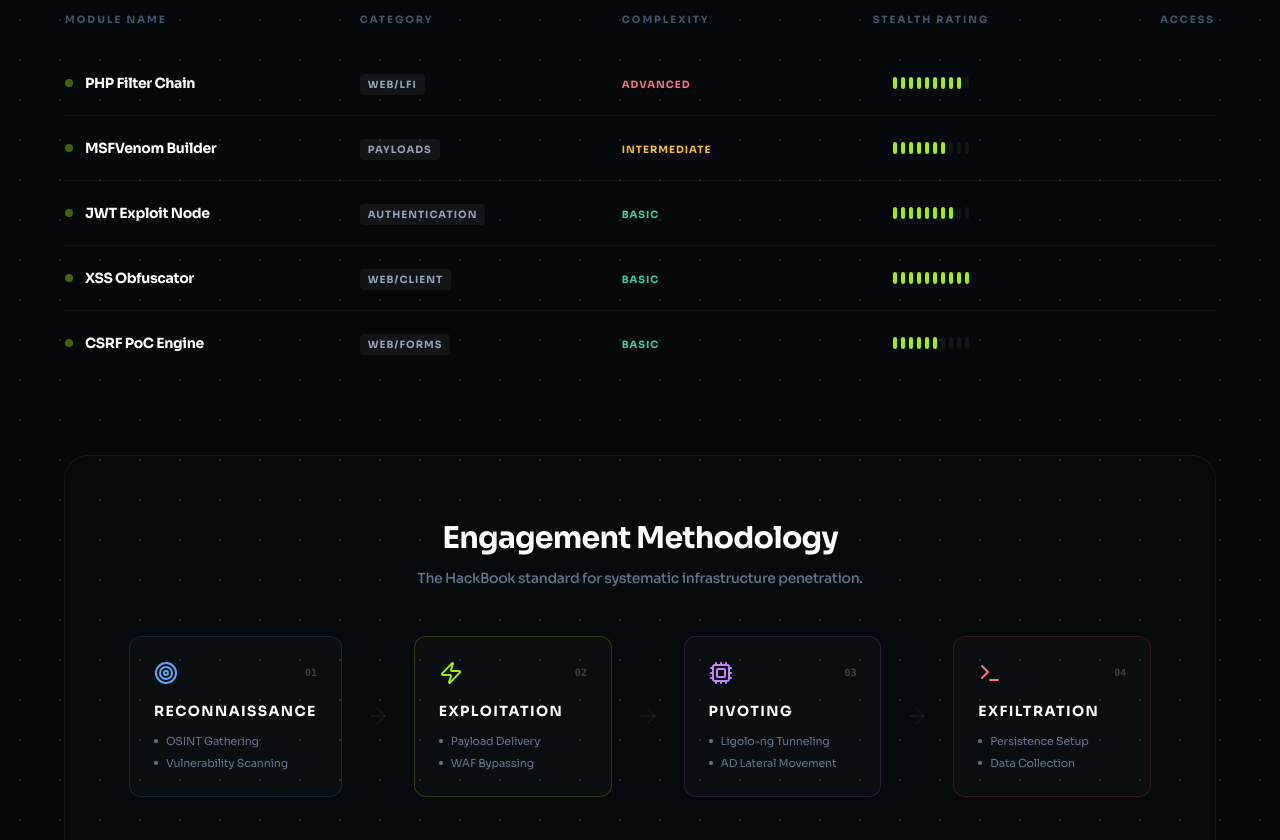
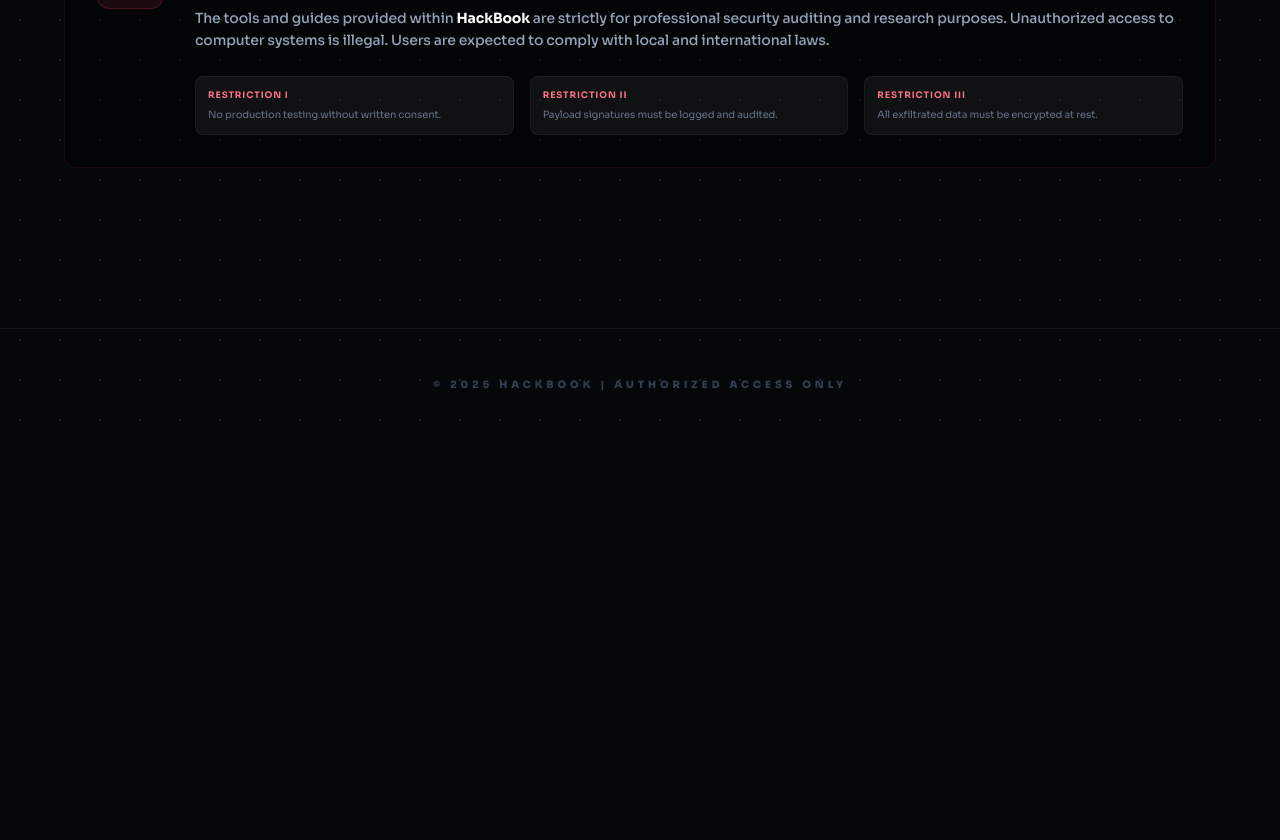
Before and after one commit to Thongheng/HackBook, a React (Vite) app: page / in a window 1280 px wide. Shown: the part 1160-2000 px from the top of the page. After the commit the page ends 1600 px from the top, so only its background shows below. Built offline with nearby package versions, Linux system fonts and the light colour scheme.

Commit message:
update page

```diff
--- a/components/CodeBlock.tsx
+++ b/components/CodeBlock.tsx
@@ -33,7 +33,13 @@
       </div>
       <div className="p-5 overflow-x-auto">
         <pre className="font-mono text-sm text-[#9fef00]/80 leading-relaxed">
-          <code>{code}</code>
+          <code>
+            {code.split('\n').map((line, i) => (
+              <div key={i} className={line.trim().startsWith('#') ? 'text-slate-500' : 'text-[#9fef00]/80'}>
+                {line}
+              </div>
+            ))}
+          </code>
         </pre>
       </div>
     </div>
--- a/index.html
+++ b/index.html
@@ -1,13 +1,17 @@
 <!DOCTYPE html>
 <html lang="en">
+
 <head>
     <meta charset="UTF-8">
     <meta name="viewport" content="width=device-width, initial-scale=1.0">
     <title>HackBook | Offensive Security Platform</title>
+    <link rel="icon" type="image/svg+xml" href="/favicon.svg">
     <script src="https://cdn.tailwindcss.com"></script>
     <link rel="preconnect" href="https://fonts.googleapis.com">
     <link rel="preconnect" href="https://fonts.gstatic.com" crossorigin>
-    <link href="https://fonts.googleapis.com/css2?family=Sora:wght@100..800&family=Inter:ital,opsz,wght@0,14..32,100..900;1,14..32,100..900&family=JetBrains+Mono:ital,wght@0,100..800;1,100..800&display=swap" rel="stylesheet">
+    <link
+        href="https://fonts.googleapis.com/css2?family=Sora:wght@100..800&family=Inter:ital,opsz,wght@0,14..32,100..900;1,14..32,100..900&family=JetBrains+Mono:ital,wght@0,100..800;1,100..800&display=swap"
+        rel="stylesheet">
     <style>
         :root {
             --htb-green: #9fef00;
@@ -46,16 +50,32 @@
             @apply transition-all duration-300;
         }
 
-        h1, h2, h3, h4, .font-heading {
+        h1,
+        h2,
+        h3,
+        h4,
+        .font-heading {
             font-family: 'Sora', sans-serif;
             letter-spacing: -0.02em;
         }
 
         /* Scrollbar styling */
-        ::-webkit-scrollbar { width: 8px; }
-        ::-webkit-scrollbar-track { background: var(--htb-bg); }
-        ::-webkit-scrollbar-thumb { background: #1e293b; border-radius: 4px; }
-        ::-webkit-scrollbar-thumb:hover { background: #334155; }
+        ::-webkit-scrollbar {
+            width: 8px;
+        }
+
+        ::-webkit-scrollbar-track {
+            background: var(--htb-bg);
+        }
+
+        ::-webkit-scrollbar-thumb {
+            background: #1e293b;
+            border-radius: 4px;
+        }
+
+        ::-webkit-scrollbar-thumb:hover {
+            background: #334155;
+        }
     </style>
     <script type="importmap">
     {
@@ -67,10 +87,12 @@
       }
     }
     </script>
-<link rel="stylesheet" href="/index.css">
+    <link rel="stylesheet" href="/index.css">
 </head>
+
 <body class="grid-dots">
     <div id="root"></div>
-<script type="module" src="/index.tsx"></script>
+    <script type="module" src="/index.tsx"></script>
 </body>
+
 </html>
--- a/pages/Dashboard.tsx
+++ b/pages/Dashboard.tsx
@@ -90,118 +90,9 @@
         ))}
       </section>
 
-      {/* Tactical Manifest */}
-      <section className="space-y-6">
-        <div className="flex items-end justify-between border-b border-white/5 pb-6">
-          <div className="space-y-1">
-            <h2 className="text-2xl font-bold text-white tracking-tight">Tactical Manifest</h2>
-            <p className="text-xs text-slate-500 font-medium tracking-tight italic">Top utilized intelligence modules and stealth profiles.</p>
-          </div>
-          <div className="text-[10px] font-bold text-[#9fef00] uppercase tracking-widest border border-[#9fef00]/20 px-3 py-1 rounded bg-[#9fef00]/5">
-            Updated: {new Date().toLocaleDateString()}
-          </div>
-        </div>
 
-        <div className="overflow-x-auto">
-          <table className="w-full text-left border-collapse">
-            <thead>
-              <tr className="text-[10px] font-bold uppercase tracking-[0.2em] text-slate-600">
-                <th className="pb-6 pr-4">Module Name</th>
-                <th className="pb-6 px-4">Category</th>
-                <th className="pb-6 px-4">Complexity</th>
-                <th className="pb-6 px-4 text-center">Stealth Rating</th>
-                <th className="pb-6 pl-4 text-right">Access</th>
-              </tr>
-            </thead>
-            <tbody className="divide-y divide-white/5">
-              {[
-                { name: 'PHP Filter Chain', cat: 'Web/LFI', comp: 'Advanced', stealth: 9, id: 'tool-phpfilter' },
-                { name: 'MSFVenom Builder', cat: 'Payloads', comp: 'Intermediate', stealth: 7, id: 'tool-msfvenom' },
-                { name: 'JWT Exploit Node', cat: 'Authentication', comp: 'Basic', stealth: 8, id: 'tool-jwt' },
-                { name: 'XSS Obfuscator', cat: 'Web/Client', comp: 'Basic', stealth: 10, id: 'tool-xss' },
-                { name: 'CSRF PoC Engine', cat: 'Web/Forms', comp: 'Basic', stealth: 6, id: 'tool-csrf' }
-              ].map((row, i) => (
-                <tr key={i} className="group hover:bg-white/[0.02] transition-colors">
-                  <td className="py-5 pr-4">
-                    <div className="flex items-center gap-3">
-                      <div className="w-2 h-2 rounded-full bg-[#9fef00]/40 group-hover:bg-[#9fef00] transition-colors" />
-                      <span className="font-bold text-sm text-white tracking-tight">{row.name}</span>
-                    </div>
-                  </td>
-                  <td className="py-5 px-4">
-                    <span className="text-[10px] font-bold text-slate-400 uppercase tracking-widest bg-white/5 px-2 py-1 rounded">
-                      {row.cat}
-                    </span>
-                  </td>
-                  <td className="py-5 px-4">
-                    <span className={`text-[10px] font-bold uppercase tracking-widest ${row.comp === 'Advanced' ? 'text-rose-400' :
-                        row.comp === 'Intermediate' ? 'text-amber-400' : 'text-emerald-400'
-                      }`}>
-                      {row.comp}
-                    </span>
-                  </td>
-                  <td className="py-5 px-4">
-                    <div className="flex items-center justify-center gap-1">
-                      {[...Array(10)].map((_, idx) => (
-                        <div key={idx} className={`w-1 h-3 rounded-sm ${idx < row.stealth ? 'bg-[#9fef00]' : 'bg-white/5'}`} />
-                      ))}
-                    </div>
-                  </td>
-                  <td className="py-5 pl-4 text-right">
-                    <button
-                      onClick={() => setView(row.id)}
-                      className="text-[#9fef00] opacity-0 group-hover:opacity-100 transition-all text-[10px] font-bold uppercase tracking-widest hover:underline"
-                    >
-                      Initialize -&gt;
-                    </button>
-                  </td>
-                </tr>
-              ))}
-            </tbody>
-          </table>
-        </div>
-      </section>
 
-      {/* Engagement Methodology */}
-      <section className="space-y-12 bg-white/[0.01] border border-white/5 rounded-3xl p-10 md:p-16">
-        <div className="text-center space-y-3">
-          <h2 className="text-3xl font-bold text-white tracking-tight">Engagement Methodology</h2>
-          <p className="text-sm text-slate-500 max-w-2xl mx-auto font-medium tracking-tight">The HackBook standard for systematic infrastructure penetration.</p>
-        </div>
 
-        <div className="flex flex-col lg:flex-row items-stretch justify-center gap-6">
-          {[
-            { step: '01', title: 'Reconnaissance', icon: Target, items: ['OSINT Gathering', 'Vulnerability Scanning'], color: 'border-blue-500/20 text-blue-400' },
-            { step: '02', title: 'Exploitation', icon: Zap, items: ['Payload Delivery', 'WAF Bypassing'], color: 'border-[#9fef00]/20 text-[#9fef00]' },
-            { step: '03', title: 'Pivoting', icon: Cpu, items: ['Ligolo-ng Tunneling', 'AD Lateral Movement'], color: 'border-purple-500/20 text-purple-400' },
-            { step: '04', title: 'Exfiltration', icon: Terminal, items: ['Persistence Setup', 'Data Collection'], color: 'border-rose-500/20 text-rose-400' }
-          ].map((m, i) => (
-            <React.Fragment key={i}>
-              <div className={`htb-card p-6 flex-1 space-y-4 border ${m.color.split(' ')[0]} bg-white/[0.02]`}>
-                <div className="flex items-center justify-between">
-                  <m.icon className={`w-6 h-6 ${m.color.split(' ')[1]}`} />
-                  <span className="text-[10px] font-mono opacity-20 text-white font-bold">{m.step}</span>
-                </div>
-                <div className="space-y-3">
-                  <h4 className="text-sm font-bold text-white uppercase tracking-widest">{m.title}</h4>
-                  <ul className="space-y-1.5">
-                    {m.items.map((item, idx) => (
-                      <li key={idx} className="text-[11px] text-slate-500 flex items-center gap-2">
-                        <div className="w-1 h-1 bg-current rounded-full" /> {item}
-                      </li>
-                    ))}
-                  </ul>
-                </div>
-              </div>
-              {i < 3 && (
-                <div className="hidden lg:flex items-center text-white/5">
-                  <ArrowRight className="w-6 h-6" />
-                </div>
-              )}
-            </React.Fragment>
-          ))}
-        </div>
-      </section>
 
       {/* Professional Mandate */}
       <section className="space-y-6 pb-12">
--- a/pages/GuidesPage.tsx
+++ b/pages/GuidesPage.tsx
@@ -30,16 +30,14 @@
                     <button
                       key={guide.originalIndex}
                       onClick={() => setActiveGuideId(guide.originalIndex)}
-                      className={`w-full flex items-center justify-between px-4 py-2.5 rounded-lg text-xs font-bold transition-all group ${
-                        activeGuideId === guide.originalIndex
+                      className={`w-full flex items-center justify-between px-4 py-2.5 rounded-lg text-xs font-bold transition-all group ${activeGuideId === guide.originalIndex
                           ? 'bg-[#9fef00]/10 text-[#9fef00] border border-[#9fef00]/20'
                           : 'text-slate-400 hover:text-white hover:bg-white/[0.03] border border-transparent'
-                      }`}
+                        }`}
                     >
                       <span className="truncate pr-2">{guide.title}</span>
-                      <ChevronRight className={`w-3 h-3 transition-transform ${
-                        activeGuideId === guide.originalIndex ? 'translate-x-0' : '-translate-x-1 opacity-0 group-hover:opacity-100 group-hover:translate-x-0'
-                      }`} />
+                      <ChevronRight className={`w-3 h-3 transition-transform ${activeGuideId === guide.originalIndex ? 'translate-x-0' : '-translate-x-1 opacity-0 group-hover:opacity-100 group-hover:translate-x-0'
+                        }`} />
                     </button>
                   ))}
               </div>
@@ -105,17 +103,7 @@
             </div>
           </div>
 
-          <div className="pt-6 border-t border-white/5">
-            <div className="inline-flex items-start gap-3 p-4 bg-rose-500/5 border border-rose-500/10 rounded-xl max-w-2xl">
-              <div className="w-2 h-2 rounded-full bg-rose-500 mt-1.5 shrink-0 animate-pulse" />
-              <div className="space-y-1">
-                <p className="text-[11px] font-bold text-rose-400 uppercase tracking-[0.2em]">OPSEC Critical Alert</p>
-                <p className="text-xs text-rose-300/60 leading-relaxed">
-                  Always verify payload signatures and destination routing before execution. Ensure all tunneling sessions are terminated post-engagement to prevent persistent backdoors.
-                </p>
-              </div>
-            </div>
-          </div>
+
         </div>
       </main>
     </div>
```
Also changed, not shown: public/favicon.png (added), public/favicon.svg (added).
